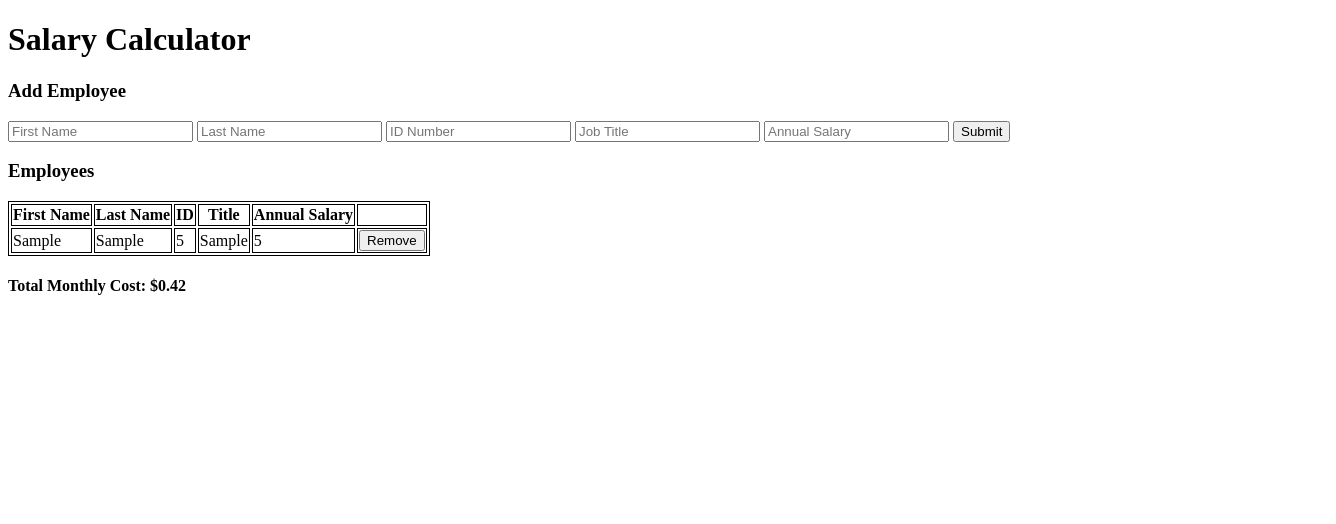
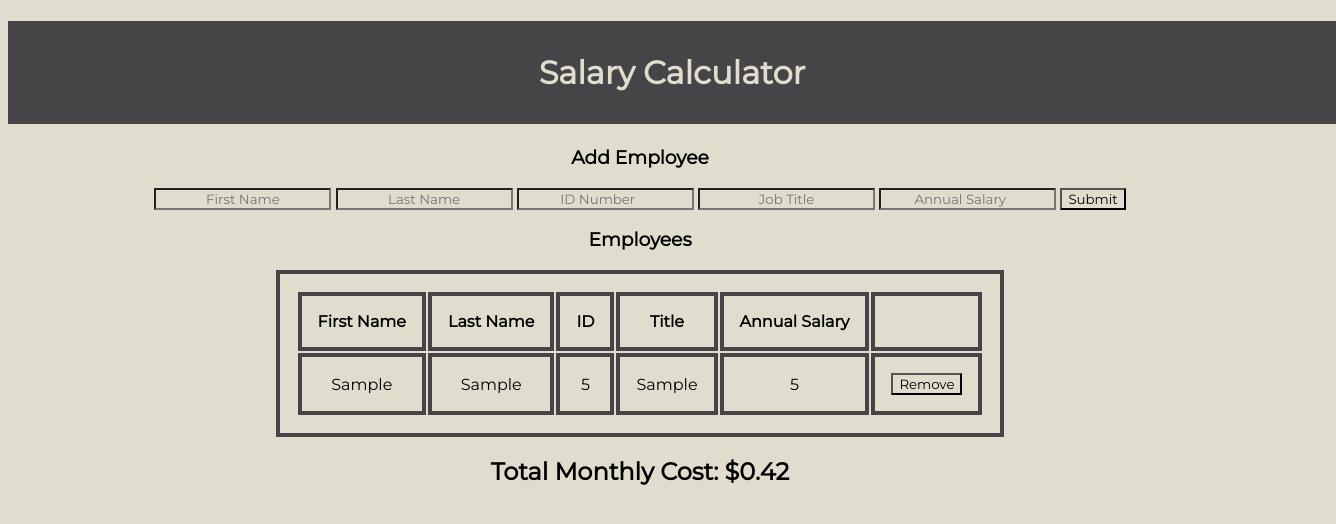
Before and after one commit to ibrah100/jquery-salary-calculator, a plain HTML site: page index.html in a window 1280 px wide. Both pictures are taken after typing "Sample", "Sample", "5", "Sample", "5" into the empty fields and a click on the button "Submit". Shown: the whole page, 1336 px wide, since content can reach past the window. Drawn offline with Linux system fonts and the light colour scheme.

Commit message:
finished assignment

```diff
--- a/index.html
+++ b/index.html
@@ -5,6 +5,7 @@
     <meta http-equiv="X-UA-Compatible" content="IE=edge">
     <meta name="viewport" content="width=device-width, initial-scale=1.0">
     <link rel="stylesheet" href="style.css">
+    <link rel="stylesheet" href="https://fonts.googleapis.com/css?family=Montserrat">
     <script src="jquery.js"></script>
     <script src="script.js"></script>
     <title>Salary Calculator</title>
@@ -42,7 +43,7 @@
             </tbody>
         </table>
 
-        <h4>Total Monthly Cost: $<span id="totalMonthly"></span></h4>
+        <h2>Total Monthly Cost: $<span id="totalMonthly"></span></h4>
     </div>
 </body>
 </html>
--- a/script.js
+++ b/script.js
@@ -64,25 +64,29 @@ function calculateMonthlyCost(){
 }
 
 function deleteEmp() {
-    let buttonClicked = $(this);
-    let nameData = buttonClicked.siblings();
-    let nameText = nameData.text();
 
-    console.log(nameText);
+    // traversing through siblings to get to the unique ID number to be removed
+    let employeeIdMatch = $(this).parent().prev().prev().prev().text();
 
+    console.log("Unique ID to delete is: " + employeeIdMatch);
+
+    // looping through employees array to find any employees that don't match the unique Id above
+    // then adding those employees to an array that won't be deleted
     let empToNotDelete = [];
 
     for (let employee of employees) {
-        if (nameText !== employee.name) {
+        if (employeeIdMatch !== employee.id) {
             empToNotDelete.push(employee);
         }
     }
 
     employees = empToNotDelete;
 
-    console.log(employees);
+    // re-rendering employees list and updating monthly cost number
+    calculateMonthlyCost();
+    render();
 
-    render();
+
 
 }
 
@@ -93,9 +97,9 @@ function render() {
     for (let i = 0; i < employees.length; i++) {
         $('#empData').append(`
             <tr>
-                <td class="nameData">${employees[i].first}</td>
+                <td>${employees[i].first}</td>
                 <td>${employees[i].last}</td>
-                <td>${employees[i].id}</td>
+                <td class="idData">${employees[i].id}</td>
                 <td>${employees[i].title}</td>
                 <td>${employees[i].salary}</td>
                 <td><button class="removeButton">Remove</button></td>
--- a/style.css
+++ b/style.css
@@ -1,3 +1,26 @@
-table, th, td {
-    border: 1px solid;
-  }
+* {
+  font-family: 'Montserrat', sans-serif;
+  background-color: #E0DDCF;
+  text-align: center;
+
+}
+
+h1 {
+  background-color: #474448;
+  color: #E0DDCF;
+  padding: 1em;
+  width: 100%;
+  height: 100%;
+}
+
+table {
+  margin-left: auto;
+  margin-right: auto;
+}
+
+table, td, th {
+  margin-left: auto;
+  margin-right: auto;
+  border: .25rem solid #474448;
+  padding: 1rem;
+}
```
Also changed, not shown: 1 other file.
